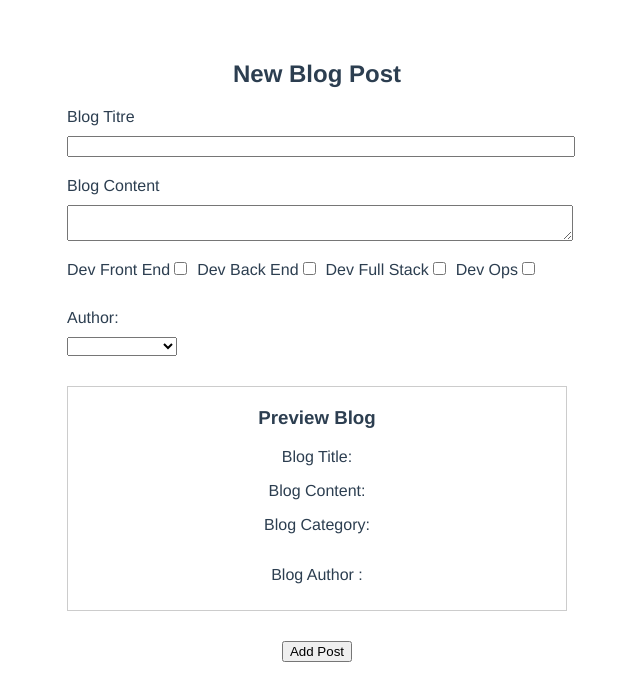
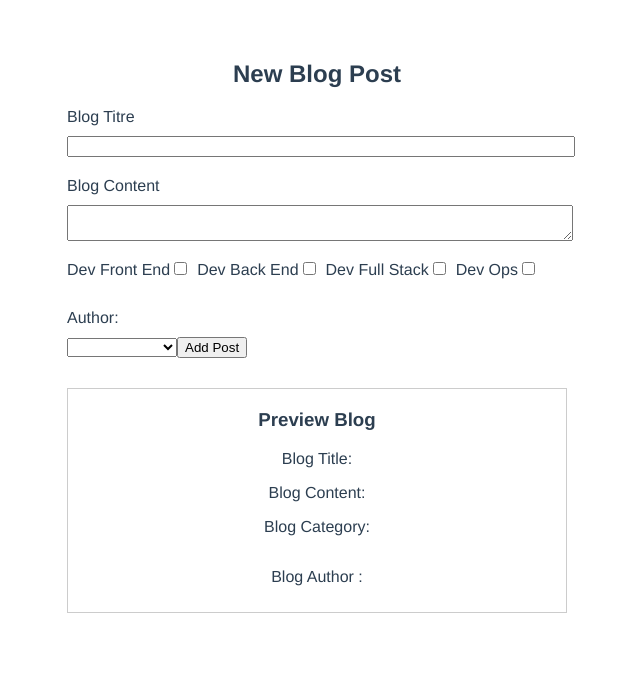
Before and after one commit to CodeurCopieur/HTTP-Requests, a Vue app: page / in a window 1280 px wide. Shown: the top 700 px of the page, without its empty margins (323-963 px from the left). Built offline with nearby package versions, Linux system fonts and the light colour scheme; what vue-resource would draw is missing.

Commit message:
add conditionals

```diff
--- a/src/components/addBlog.vue
+++ b/src/components/addBlog.vue
@@ -1,7 +1,7 @@
 <template>
  <div id="add-blog">
    <h2>New Blog Post</h2>
-   <form>
+   <form v-if="!submitted">
      <label>Blog Titre</label>
      <input type="text" v-model.lazy="blog.title">
      <label>Blog Content</label>
@@ -21,8 +21,12 @@
      <select name="" v-model="blog.author">
        <option value="authors" v-for="(author, index) in Authors" :key="index"> {{ author }}</option>
      </select>
+     <button @click.prevent="post">Add Post</button>
+   </form>
 
-   </form>
+   <div v-if="submitted">
+     <h3>Merci pour l'ajout de post</h3>
+   </div>
 
    <div id="preview">
      <h3>Preview Blog</h3>
@@ -34,7 +38,7 @@
      </ul>
      <p>Blog Author : {{ blog.author }}</p>
    </div>
-   <button @click="post">Add Post</button>
+
  </div>
 </template>
 
@@ -50,7 +54,8 @@
          categories: [],
          author: ''
        },
-       Authors: ['TraversyMedia', 'Grafikart', 'TheNetNinja']
+       Authors: ['TraversyMedia', 'Grafikart', 'TheNetNinja'],
+       submitted: false
      }
    },
    methods: {
@@ -61,7 +66,7 @@
          userId: 1
        }).then( data => {
          console.log(data);
-
+         this.submitted = true
        });
      }
    }
```
